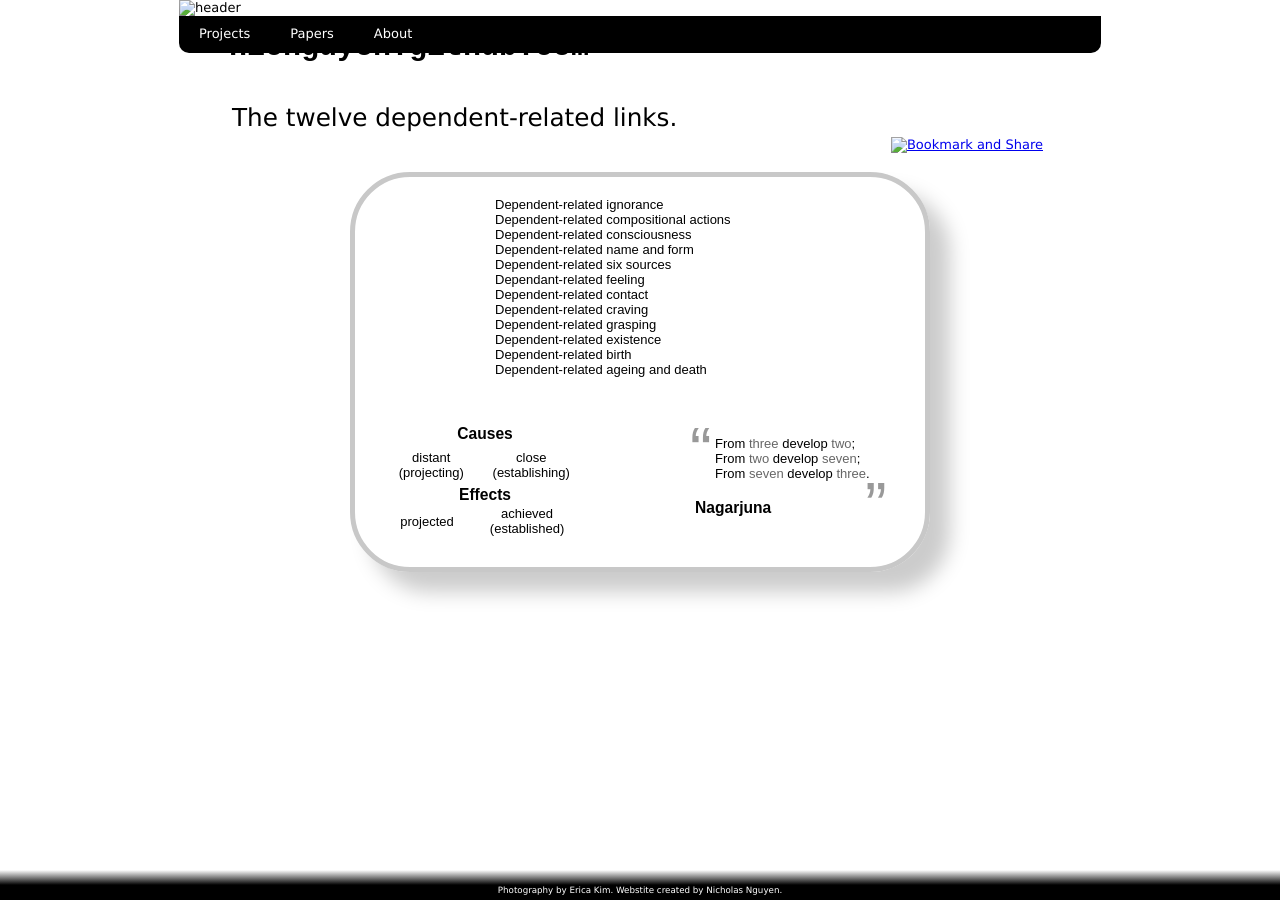
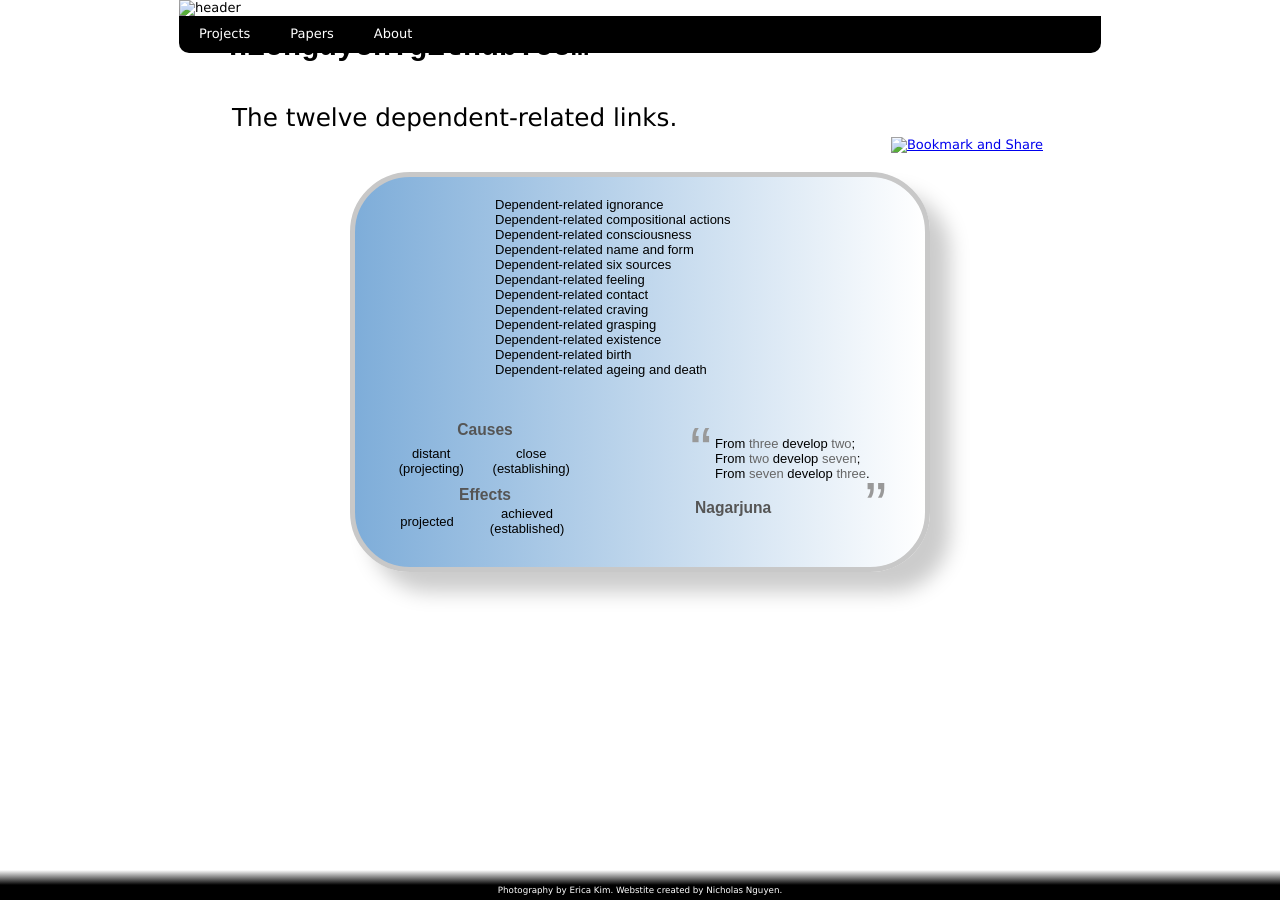
Before and after one commit to nicnguyen/nicnguyen.github.com, a Jekyll site: the page built from links.html, in a window 1280 px wide. Built offline with Jekyll 4.4.1, drawn with Linux system fonts in a browser that asks for light colours; nearby versions of some CDN libraries; library files that are not in the unit come from our copies; Markdown is read by kramdown in place of the engine named in the settings; comment, search, counter and statistics services are not loaded.

Commit message:
CSS sky background gradient

```diff
--- a/_config.yml
+++ b/_config.yml
@@ -2,7 +2,7 @@
 auto:        false
 server:      false
 server_port: 4000
-host: http://nicnguyen.github.com
+host: http://nicnguyen.github.com #file://D:\work\nicnguyen.github.com/_site
 
 source:      .
 destination: ./_site
--- a/links.html
+++ b/links.html
@@ -91,13 +91,18 @@
         $("#4-5-6-7").hoverIntent({over:effectsProjectedBrushed,timeout:250, out:effectsProjectedBrushed});
         $("#8-9-10").hoverIntent({over:causesCloseBrushed,timeout:250, out:causesCloseBrushed});
         $("#11-12").hoverIntent({over:effectsAchievedBrushed,timeout:250, out:effectsAchievedBrushed});
+
+        var sky = function() {
+            $("#twelve-dependent-related-links").toggleClass("sky-background",100);
+        };
+        $("#twelve-dependent-related-links").hoverIntent({over:sky, timeout:100,out:sky});
     });
 </script>
 
 <style type="text/css">
 
     blockquote {display:block;width:170px;height:70px;position:relative;top:0px;}
-    #nagarjuna {position:relative;font-weight:bold;top:-20px;left:20px;font-size:120%;}
+    #nagarjuna {position:relative;font-weight:bold;top:-20px;left:20px;}
     .quote {color: #999;font-size:500%;font-family:Arial;z-index:1;}
 
     blockquote a {color:#666;}
@@ -125,9 +130,16 @@
     #links {margin-left:auto;margin-right:auto;position:relative;width:330px;}
 
     #twelve-dependent-related-links {position:relative;top:20px;border:rgb(200,200,200) solid thick;padding:10px;font-family:Arial;font-size:13px;margin-left:auto;margin-right:auto;font-weight:normal;width:550px;height:370px;-moz-border-radius: 60px; -webkit-border-radius:60px;border-radius: 60px;
-      -moz-box-shadow: 20px 20px 20px #ccc;
-  -webkit-box-shadow: 20px 20px 20px #ccc;
-  box-shadow: 20px 20px 20px #ccc;
+        -moz-box-shadow: 20px 20px 20px #ccc;
+        -webkit-box-shadow: 20px 20px 20px #ccc;
+        box-shadow: 20px 20px 20px #ccc;
+    }
+
+    .sky-background {
+        background:-webkit-gradient(linear, left top, right top, from(#7EADD9), to(#FFFFFF));
+        background:-moz-linear-gradient(left,#7EADD9,#FFFFFF);
+        filter: progid:DXImageTransform.Microsoft.gradient(startColorStr=#7EADD9, endColorStr=#FFFFFF, GradientType=1);
+        -ms-filter: "progid:DXImageTransform.Microsoft.gradient(startColorstr=#7EADD9, endColorstr=#FFFFFF, GradientType=1)";
     }
 
     #dependent-related-links-causes-effects {width:270px;z-index:-1;}
@@ -141,9 +153,9 @@
     #causes-effects td {text-align:center;}
 
     #causes-distant, #causes-close {padding:5px;}
-    #causes-title {padding:2px;font-weight:bold;font-size:120%;}
-    #effects-title {font-weight:bold;font-size:120%;}
-
+    #causes-title {padding:2px;font-weight:bold;font-size:120%}
+    #effects-title, #causes-title, #nagarjuna {font-weight:bold;font-size:120%;color:#555;}
+    #effects-title {padding-top:5px;}
     #causes, #effects {width:200px;}
 
     .causes-distant {}
@@ -183,7 +195,7 @@
 </style>
 
 
-<div id="twelve-dependent-related-links">
+<div id="twelve-dependent-related-links" class="sky-background">
 
     <div id="links">
         <div id = "dependent-related-links">
```
